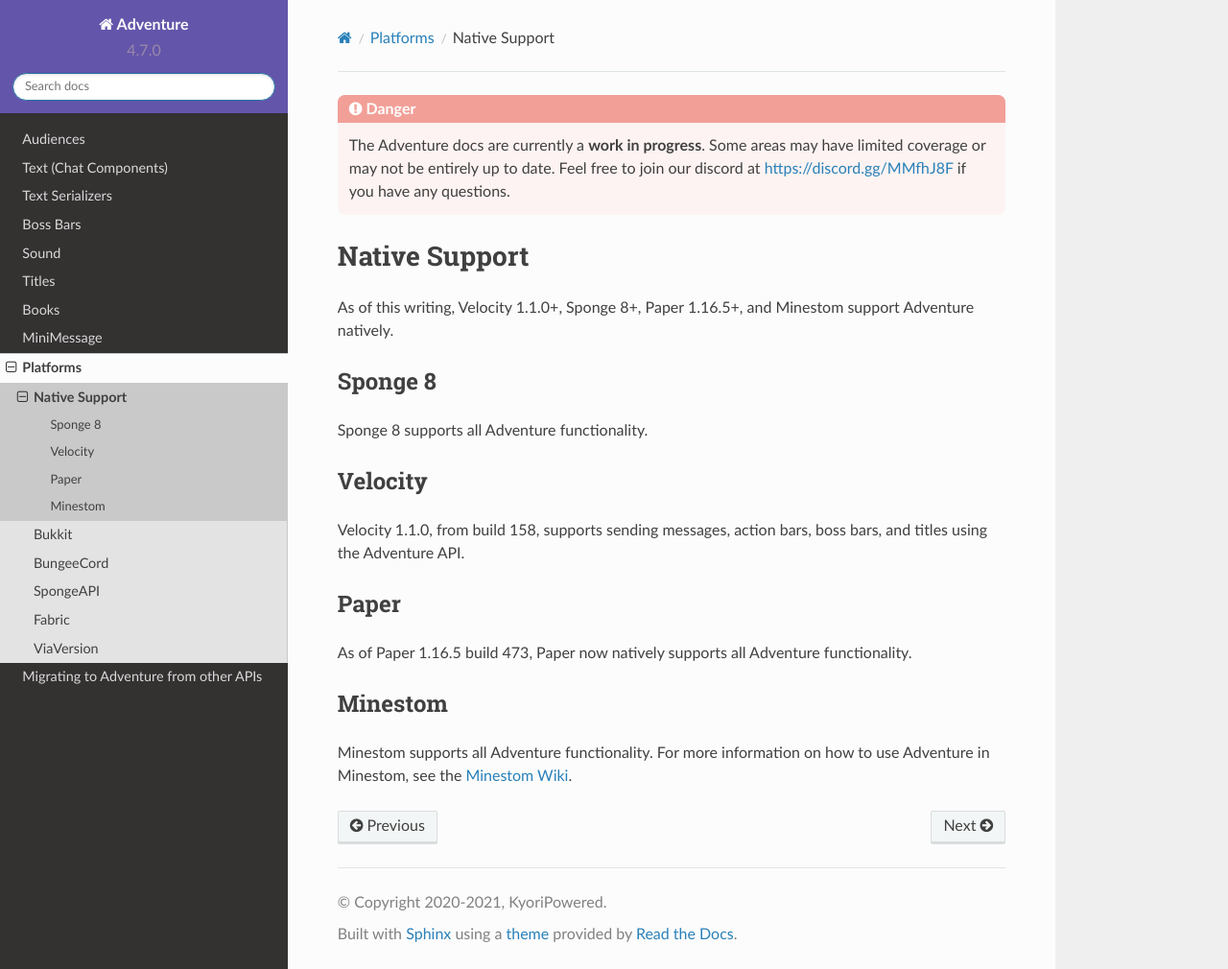
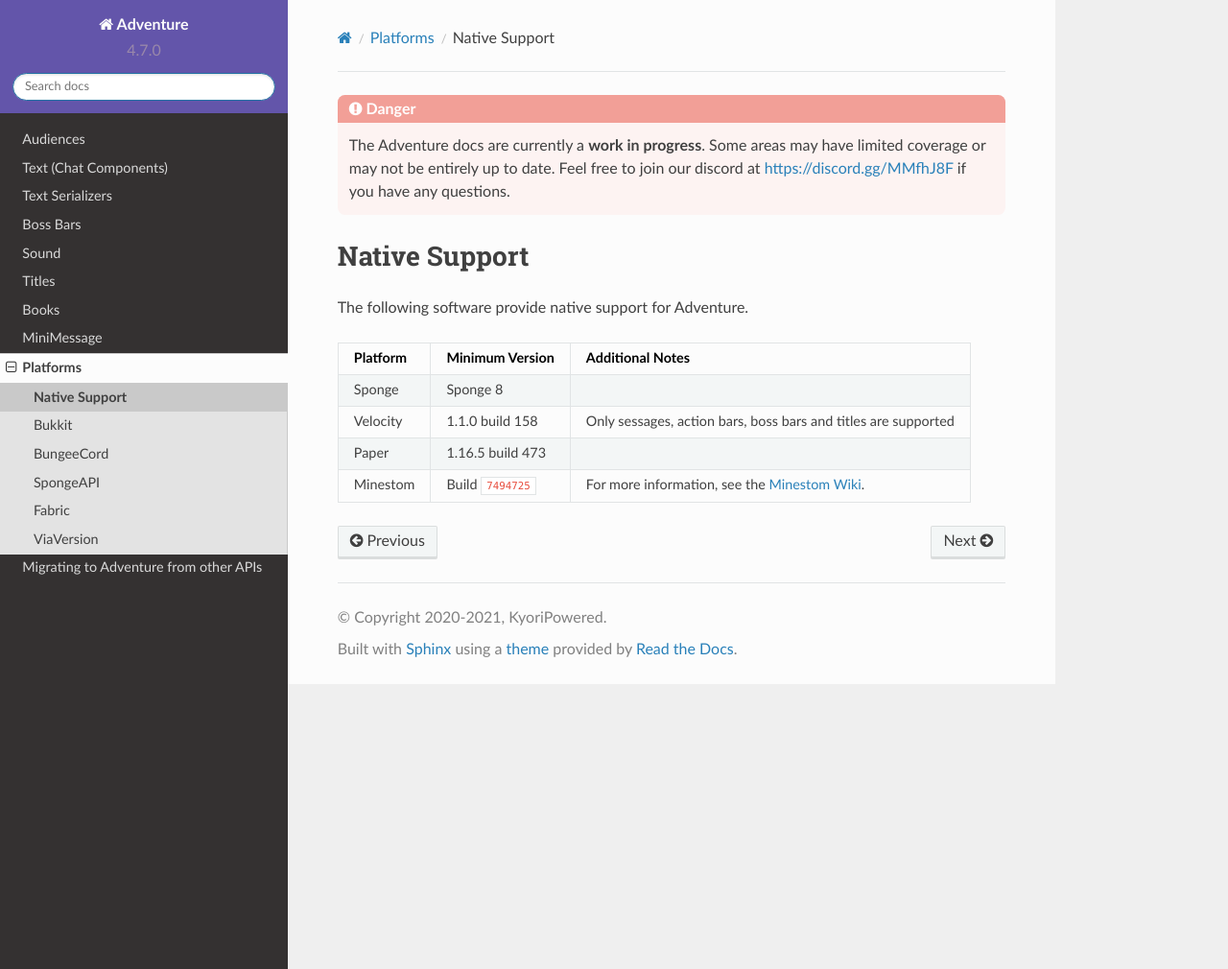
Before and after one commit to KyoriPowered/adventure-docs, a Sphinx documentation site: the page built from source/platform/native.rst, in a window 1280 px wide and 1010 px high. Shown: the whole window at 96% size. Built offline with Sphinx 7.4.7 and the Read the Docs theme 2.0.0, drawn with Linux system fonts in a browser that asks for light colours.

Commit message:
Move information into a table

```diff
--- a/source/platform/native.rst
+++ b/source/platform/native.rst
@@ -4,27 +4,16 @@
 Native Support
 ==============
 
-As of this writing, Velocity 1.1.0+, Sponge 8+, Paper 1.16.5+, and Minestom support Adventure
-natively.
+The following software provide native support for Adventure.
 
-Sponge 8
---------
-
-Sponge 8 supports all Adventure functionality.
-
-Velocity
---------
-
-Velocity 1.1.0, from build 158, supports sending messages, action bars, boss bars, and titles
-using the Adventure API.
-
-Paper
---------
-
-As of Paper 1.16.5 build 473, Paper now natively supports all Adventure functionality.
-
-Minestom
---------
-
-Minestom supports all Adventure functionality. For more information on how to use Adventure
-in Minestom, see the `Minestom Wiki <https://wiki.minestom.com/feature/adventure>`_.
++----------+-----------------------+-----------------------------------------------------------------------------------------------+
+| Platform | Minimum Version       | Additional Notes                                                                              |
++==========+=======================+===============================================================================================+
+| Sponge   | Sponge 8              |                                                                                               |
++----------+-----------------------+-----------------------------------------------------------------------------------------------+
+| Velocity | 1.1.0 build 158       | Only sessages, action bars, boss bars and titles are supported                                |
++----------+-----------------------+-----------------------------------------------------------------------------------------------+
+| Paper    | 1.16.5 build 473      |                                                                                               |
++----------+-----------------------+-----------------------------------------------------------------------------------------------+
+| Minestom | Build :code:`7494725` | For more information, see the `Minestom Wiki <https://wiki.minestom.com/feature/adventure>`_. |
++----------+-----------------------+-----------------------------------------------------------------------------------------------+
```
